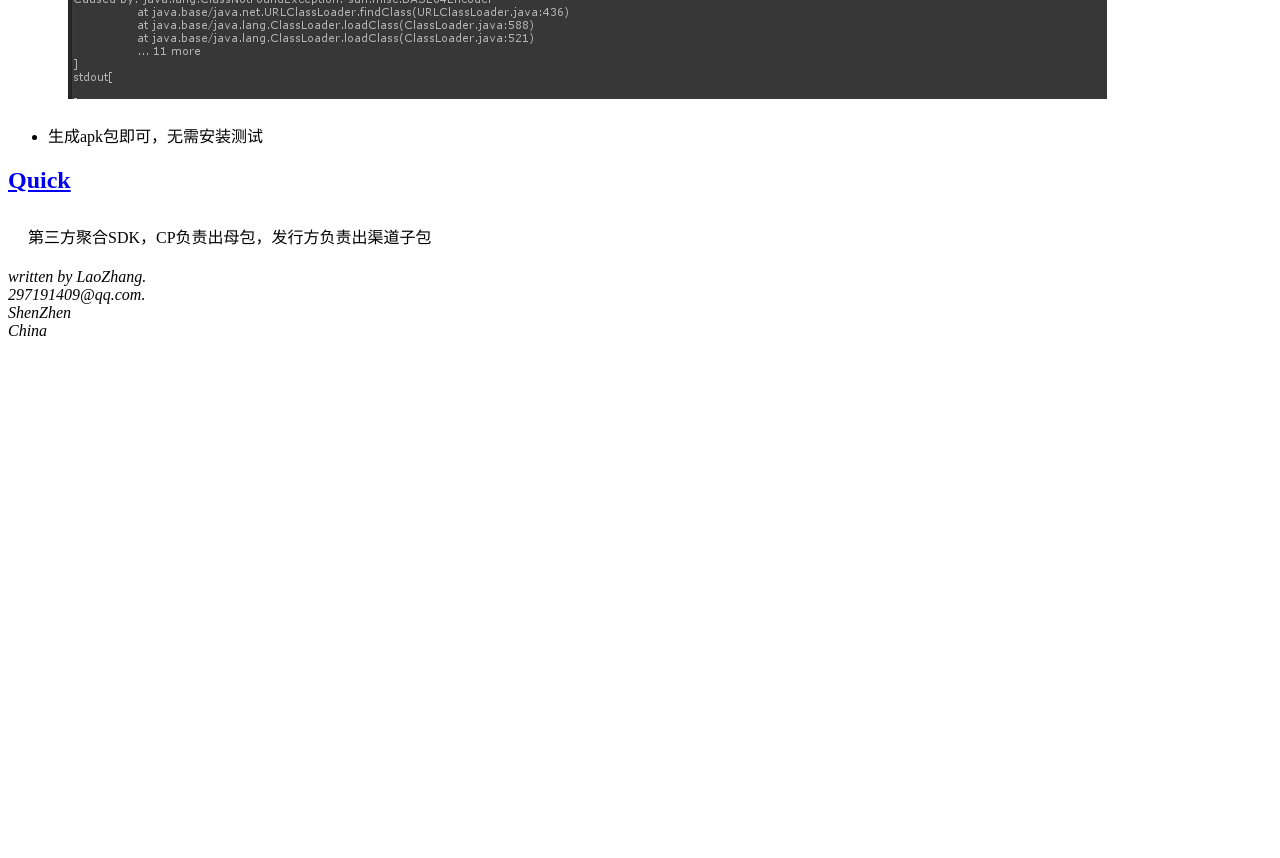
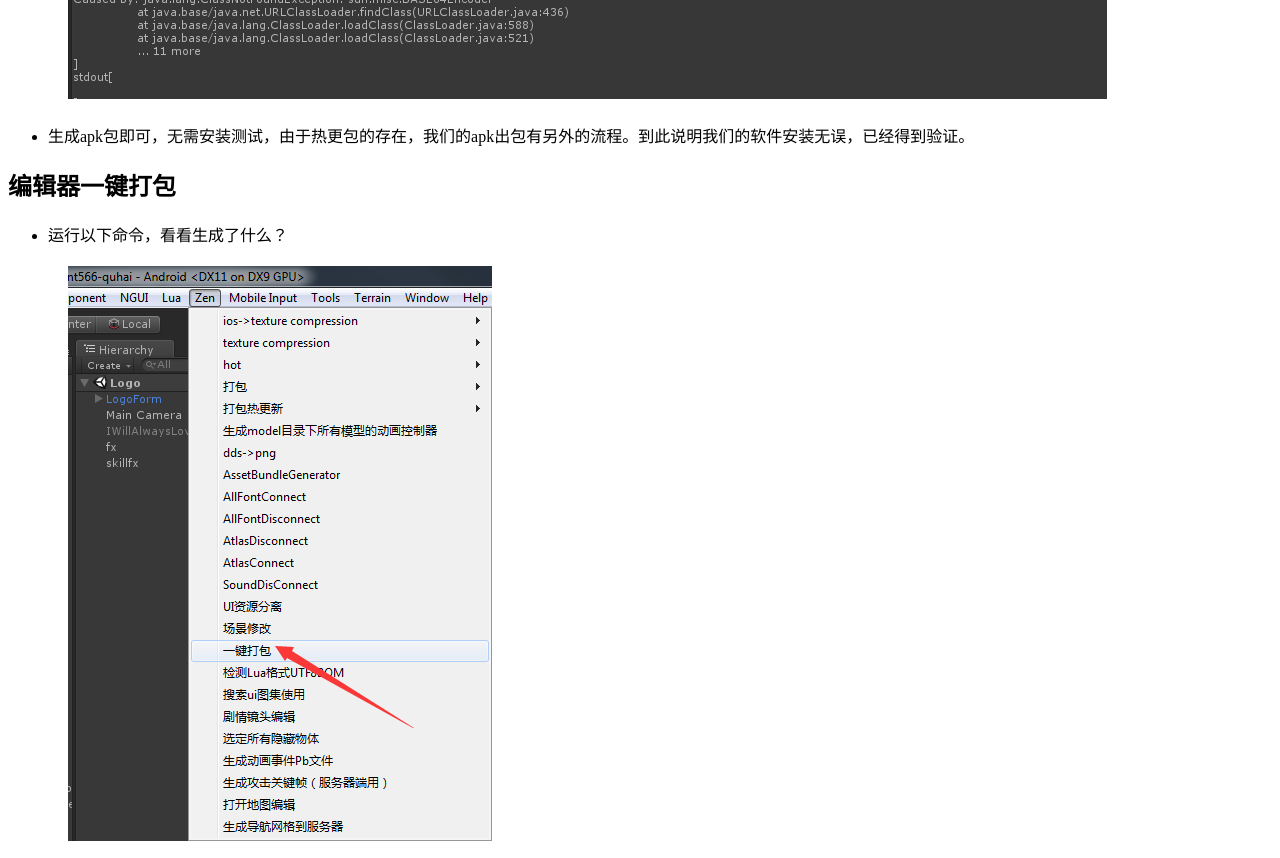
Before and after one commit to eulergame/eulergame.github.io, a plain HTML site: page sdk.html in a window 1280 px wide. Shown: the part 2100-2958 px from the top of the page. Before the commit the page ends 2448 px from the top, so only its background shows below. Drawn offline with Linux system fonts and the light colour scheme.

Commit message:
unity build

```diff
--- a/sdk.html
+++ b/sdk.html
@@ -29,7 +29,16 @@
             如果遇到以下报错，原因是jdk版本和unity版本不匹配，需要选择安装\ubuntu\share\software\JDK\jdk-8u221-windows-x64.exe，并修改第一步的指向路径
             <p><img src="assets/image/unity-build-jdk.png" /></p>
         </li>
-        <li>生成apk包即可，无需安装测试</li>
+        <li>生成apk包即可，无需安装测试，由于热更包的存在，我们的apk出包有另外的流程。到此说明我们的软件安装无误，已经得到验证。</li>
+    </ul>
+
+    <h2>编辑器一键打包</h2>
+    <ul>
+        <li>
+            运行以下命令，看看生成了什么？
+            <p><img src="assets/image/unity-build-click.png" /></p>
+
+        </li>
     </ul>
 
     <h2><a href="https://www.quicksdk.com/index.html">Quick</a></h2>
```
Also changed, not shown: assets/image/unity-build-click.png (added).
